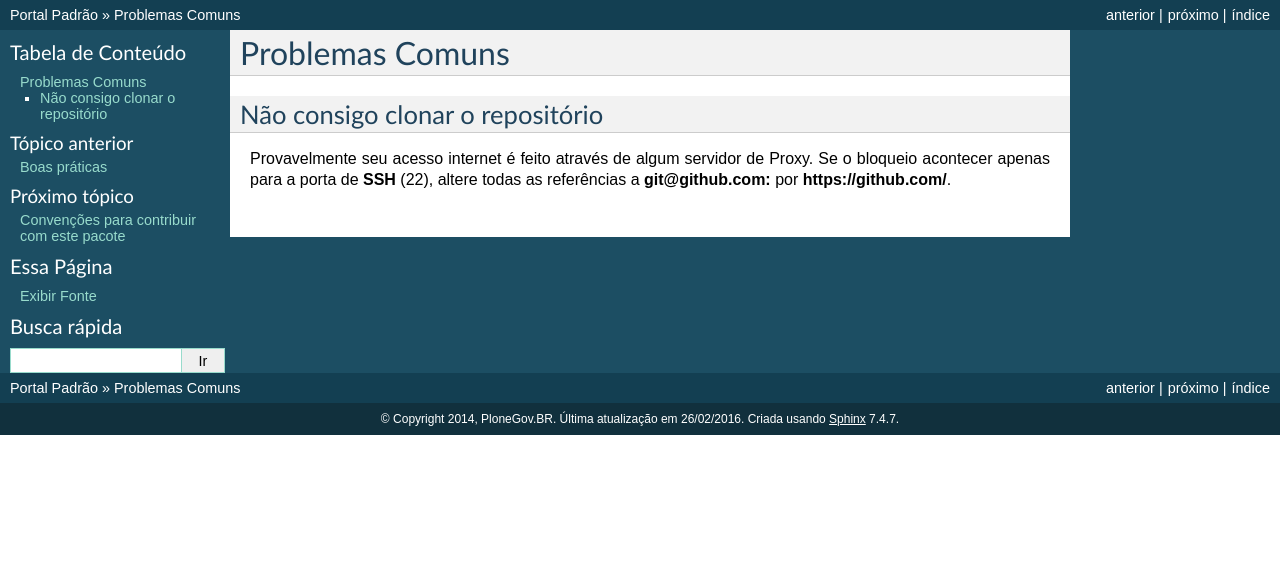
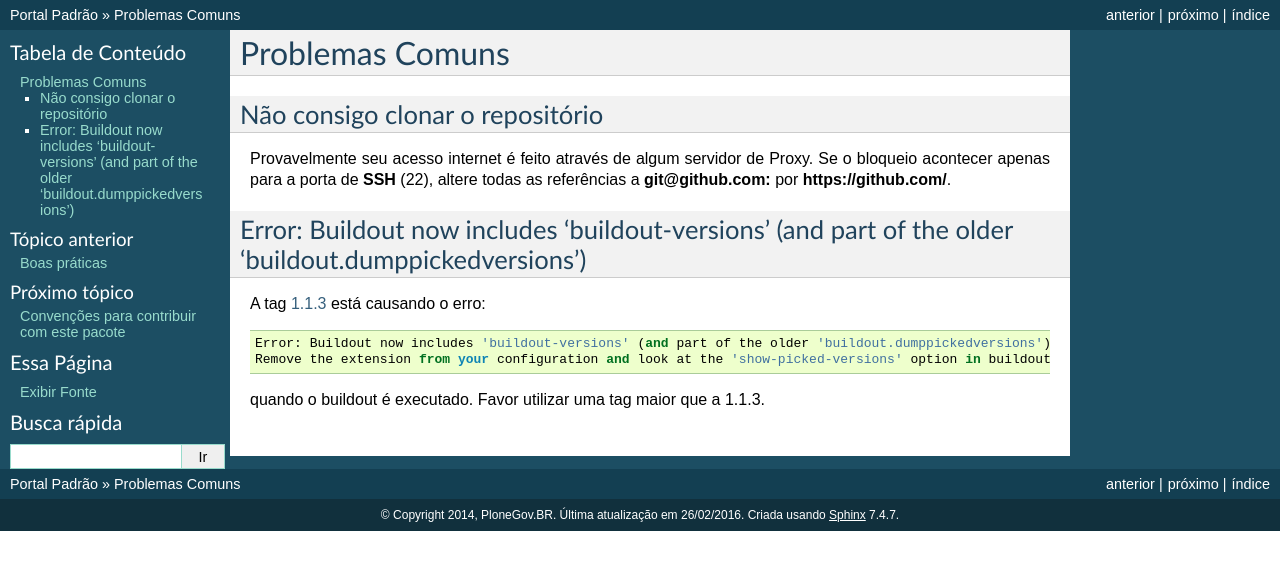
Before and after one commit to plonegovbr/portal.buildout, a Sphinx documentation site: the page built from docs/problemas.rst, in a window 1280 px wide. Shown: the top 570 px of the page. Built offline with Sphinx 7.4.7, drawn with Linux system fonts in a browser that asks for light colours.

Commit message:
Documenta erro:
Error: Buildout now includes 'buildout-versions' (and part of the older
'buildout.dumppickedversions')

quando o buildout da tag 1.1.3 é executado.

Fixes #34

```diff
--- a/docs/problemas.rst
+++ b/docs/problemas.rst
@@ -8,3 +8,16 @@ Não consigo clonar o repositório
 Provavelmente seu acesso internet é feito através de algum servidor de Proxy.
 Se o bloqueio acontecer apenas para a porta de **SSH** (22), altere
 todas as referências a  **git@github.com:** por **https://github.com/**.
+
+Error: Buildout now includes 'buildout-versions' (and part of the older 'buildout.dumppickedversions')
+======================================================================================================
+
+A tag `1.1.3 <https://github.com/plonegovbr/portal.buildout/releases/tag/1.1.3>`_
+está causando o erro:
+
+::
+
+    Error: Buildout now includes 'buildout-versions' (and part of the older 'buildout.dumppickedversions').
+    Remove the extension from your configuration and look at the 'show-picked-versions' option in buildout's documentation.
+
+quando o buildout é executado. Favor utilizar uma tag maior que a 1.1.3.
```
